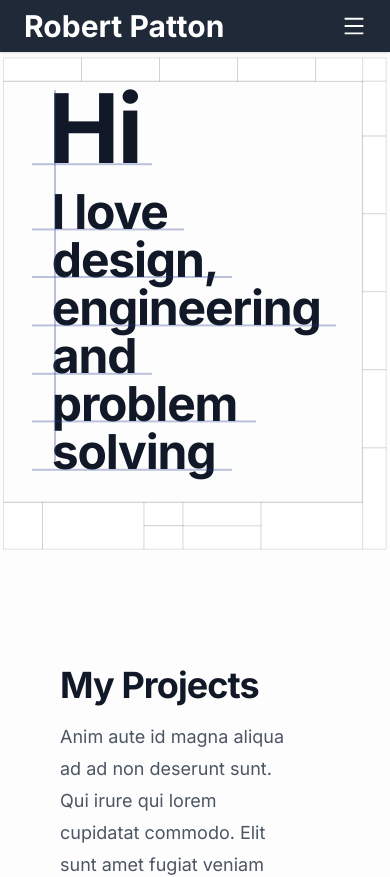
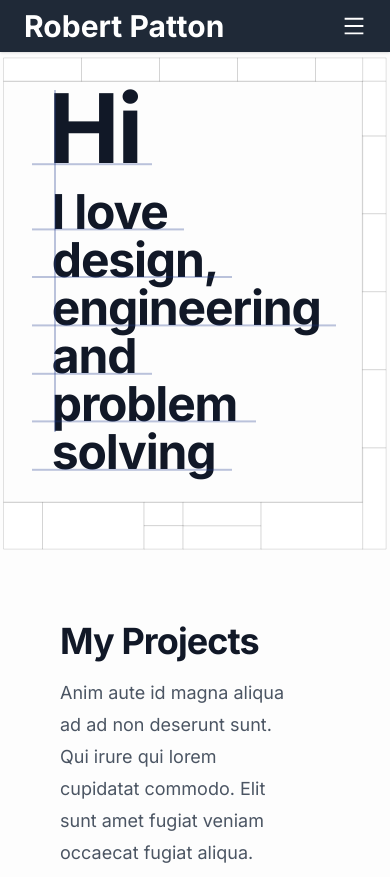
Before and after one commit to rpattn/rpatton, a Next.js app: page / in a window 390 px wide. Shown: the top 877 px of the page. Built offline with nearby package versions, Linux system fonts and the light colour scheme.

Commit message:
Please work
Please

```diff
--- a/src/app/page.js
+++ b/src/app/page.js
@@ -28,7 +28,7 @@ export default function RootLayout({ children }) {
 
               </div>
 
-              <div className="xl:col-start-2 xl:col-span-8 lg:ml-8 lg:mr-2 sm:-translate-y-0 -translate-y-14">
+              <div className="xl:col-start-2 xl:col-span-8 lg:ml-8 lg:mr-2 sm:-translate-y-0 -translate-y-14 -z-50 relative">
                 <h1 className="absolute draftText text-8xl pt-24 pl-12 font-bold tracking-tight text-gray-900 dark:text-gray-200">Hi</h1>
                 <h1 className="absolute draftText2 text-5xl pt-48 pl-12 font-bold tracking-tight text-gray-900 w-48 dark:text-gray-300">I love design, engineering and problem solving</h1>
                 <div className="draftLinexb bg-blue-900  bg-opacity-30 dark:bg-blue-500"></div>
@@ -39,14 +39,14 @@ export default function RootLayout({ children }) {
                 <div className="draftLinext4 bg-blue-900 bg-opacity-30 dark:bg-blue-500"></div>
                 <div className="draftLinexb4 bg-blue-900  bg-opacity-30 dark:bg-blue-500"></div>
                 <div className="draftLineyl absolute bg-blue-900 bg-opacity-30 xl:h-3/5 lg:h-3/5 md:h-3/5 sm:h-3/5 h-4/6 dark:bg-blue-500"></div>
-                <div className="dark:hidden mt-0 ">
-                <div className="hidden md:block"><Image src="/title-block-ls.svg" width={500} height={500} style={imageStyle}/></div>
-                <div className="block md:hidden sm:mt-0 mt-11"><Image src="/title-block-pt.svg" width={500} height={500} style={imageStyle}/></div>
+                <div className="dark:hidden mt-0 -z-50 relative">
+                <div className="hidden md:block -z-50 relative"><Image src="/title-block-ls.svg" width={500} height={500} style={imageStyle}/></div>
+                <div className="block md:hidden sm:translate-y-0 translate-y-11 -z-50 relative"><Image src="/title-block-pt.svg" width={500} height={500} style={imageStyle} className="-z-50 relative"/></div>
 
                 </div>
                 <div className="hidden dark:block mt-0 ">
                 <div className="hidden md:block"><Image src="/title-block-ls-drk.svg" width={500} height={500} style={imageStyle}/></div>
-                <div className="block md:hidden sm:mt-0 mt-11"><Image src="/title-block-pt-drk.svg" width={500} height={500} style={imageStyle}/></div>
+                <div className="block md:hidden sm:translate-y-0 translate-y-11"><Image src="/title-block-pt-drk.svg" width={500} height={500} style={imageStyle}/></div>
                 </div>
               </div>
 
```
